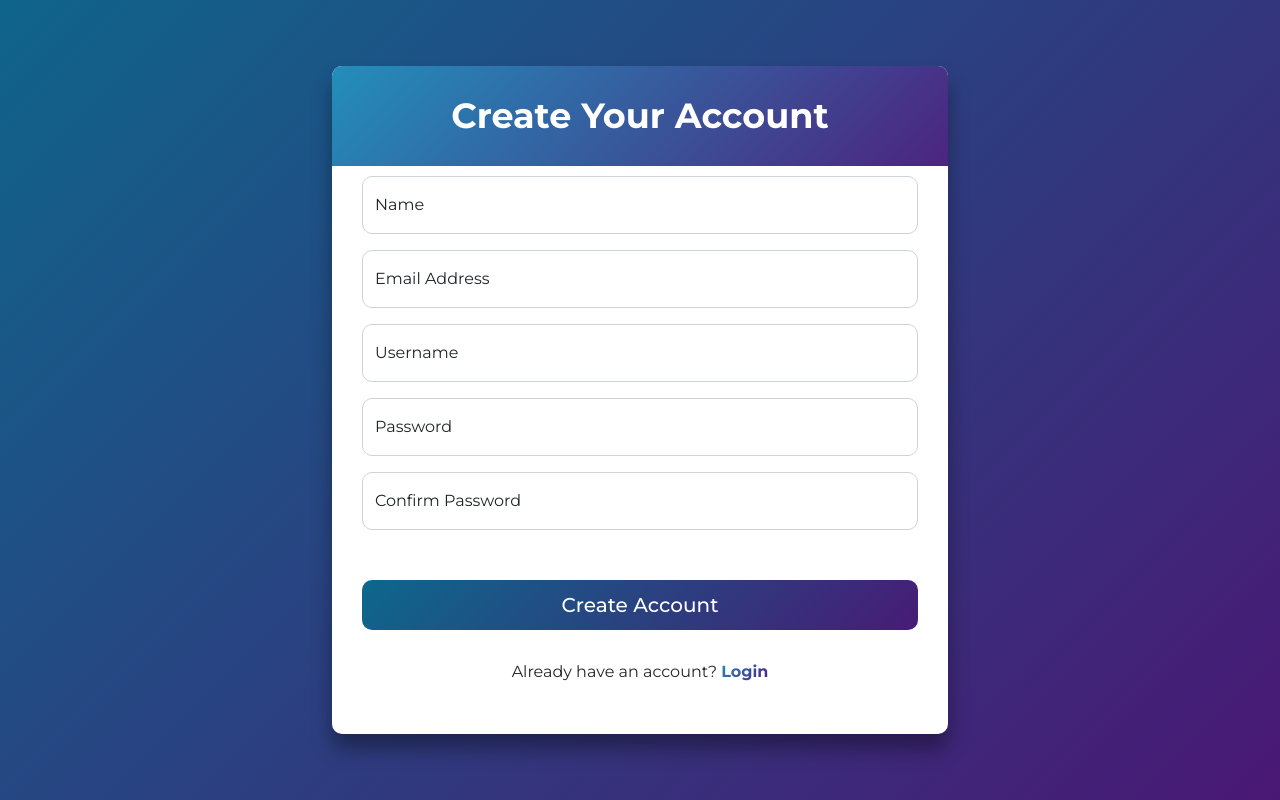
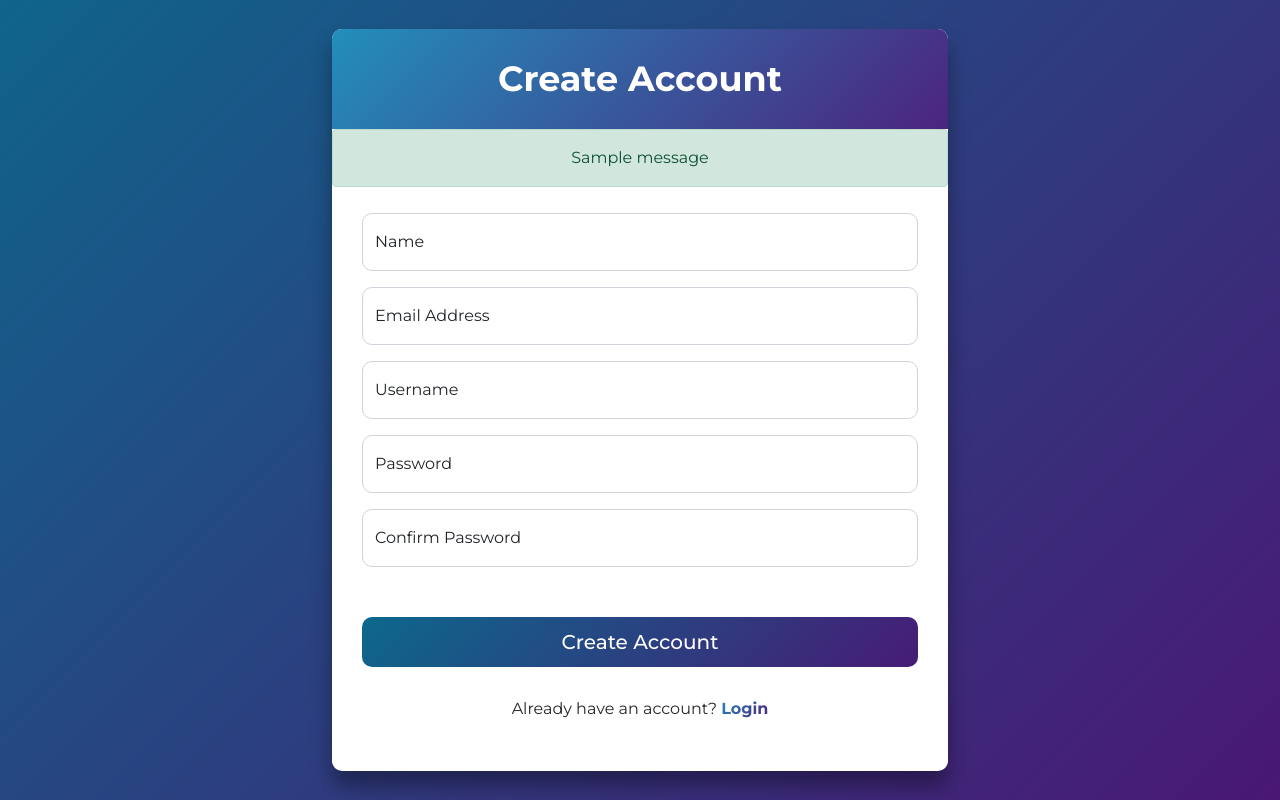
Before and after one commit to AanshOjha/Flask-Photo-Album-App, a Flask app: page /register in a window 1280 px wide. Run offline with Flask 3, Linux system fonts and the light colour scheme; one stand-in notice (Sample message) is shown.

Commit message:
Optimized alerts pop-up on screen

```diff
--- a/flaskalbum/routes.py
+++ b/flaskalbum/routes.py
@@ -9,7 +9,7 @@ user = User()
 # Route for the home page (login page)
 @app.route('/')
 def index():
-    return render_template('login.html')
+    return render_template('login.html', title='Login')
 
 # Route for user registration
 @app.route('/register', methods=['GET', 'POST'])
@@ -28,7 +28,7 @@ def register():
             return redirect('/')
 
     # Render the registration form for GET requests
-    return render_template('register.html')
+    return render_template('register.html', title='Create Account')
 
 # Route for user login
 @app.route('/login', methods=['GET','POST'])
@@ -58,7 +58,7 @@ def login():
 def home():
     # Check if the user is logged in, if not, redirect to the login page
     if 'username' in session:
-        return render_template('home.html')
+        return render_template('home.html', title='Home')
     else:
         return redirect('/')
 
@@ -91,7 +91,7 @@ def reset_request():
             return redirect('/login')
 
     # Render the password reset request form for GET requests
-    return render_template('reset_request.html', title='Reset Password')
+    return render_template('reset_request.html', title='Forgot Password')
 
 # Route for handling password reset with the provided token
 @app.route("/reset_password/<token>", methods=['GET', 'POST'])
--- a/flaskalbum/static/login.css
+++ b/flaskalbum/static/login.css
@@ -16,6 +16,13 @@ html, body {
   background: linear-gradient(-45deg, #ee7752, #59046e, #0b6a8d, #23d5ab);
   background-size: 400% 400%;
   animation: gradient 10s ease infinite;
+}
+
+.alerts {
+  text-align: center;
+  justify-content: center;
+  margin: 0 auto !important;
+  width: 100%;
 }
 
 @media (max-width: 720px) {
--- a/flaskalbum/templates/layout.html
+++ b/flaskalbum/templates/layout.html
@@ -14,17 +14,27 @@
 {% endif %}
 </head>
 <body>
-    {% block content %}
-    {% endblock %}
+    <div class="wrapper">
+    {% if title %}
+        <div class="title">{{ title }}</div>
+    {% else %}
+        <div class="title">Photo Album</div>
+    {% endif %}
 
-    {% with messages = get_flashed_messages() %}
-    {% if messages %}
-        {% for message in messages %}
-          <script>
-            alert('{{ message|safe }}')
-          </script>
-        {% endfor %}
-    {% endif %}
-    {% endwith %}
+    <div class="col-md-8 alerts">
+          {% with messages = get_flashed_messages(with_categories=true) %}
+            {% if messages %}
+              {% for category, message in messages %}
+                <div class="alert alert-{{ category }}">
+                  {{ message }}
+                </div>
+              {% endfor %}
+            {% endif %}
+          {% endwith %}
+    </div>
+        {% block content %}
+        {% endblock %}
+    </div>
+
 </body>
 </html>
--- a/flaskalbum/templates/login.html
+++ b/flaskalbum/templates/login.html
@@ -1,8 +1,5 @@
 {% extends "layout.html" %}
 {% block content %}
-   <div class="wrapper">
-      <div class="title">Welcome Back</div>
-
 <form method="POST" action="/login">
    <div class="form-floating mb-3 info">
       <input type="text" class="form-control" name="username" id="floatingInput" placeholder="username" required>
@@ -24,5 +21,4 @@
       Don't have an account? <a href="register">Sign up now!</a>
    </div>
 </form>
-   </div>
 {% endblock %}
--- a/flaskalbum/templates/register.html
+++ b/flaskalbum/templates/register.html
@@ -1,9 +1,5 @@
 {% extends "layout.html" %}
 {% block content %}
-    <div class="wrapper">
-        <div class="title">Create Your Account</div>
-
-
 <form method="POST" action="/register">
     <div class="form-floating mb-3 info">
       <input type="text" class="form-control" name="name" id="name" placeholder="username" required>
@@ -26,18 +22,15 @@
       <label for="confirm_password">Confirm Password</label>
       <span id="password_error" style="color: red;"></span>
     </div>
-
     <br>
 
     <div class="submit">
         <input type="submit" value="Create Account">
     </div>
-
     <div class="signup-link">
         Already have an account? <a href="/">Login</a>
      </div>
 </form>
-    </div>
 
 <script>
     // Get password and confirm password elements
--- a/flaskalbum/templates/reset_request.html
+++ b/flaskalbum/templates/reset_request.html
@@ -1,7 +1,5 @@
 {% extends "layout.html" %}
 {% block content %}
-<div class="wrapper">
-    <div class="title">Reset Password</div>
 <form method="POST" action="/reset_password">
     <div class="form-floating mb-3 info">
       <input type="email" class="form-control" name="email" id="floatingInput" placeholder="Email" required>
@@ -11,6 +9,4 @@
         <input type="submit" value="Send Email">
     </div>
 </form>
-    </div>
-</div>
 {% endblock content %}
--- a/flaskalbum/templates/reset_token.html
+++ b/flaskalbum/templates/reset_token.html
@@ -1,7 +1,5 @@
 {% extends "layout.html" %}
 {% block content %}
-    <div class="wrapper">
-        <div class="title">Reset Password</div>
 <form method="POST" action="">
     <div class="form-floating mb-3 info">
       <input type="password" class="form-control" name="password" id="password" placeholder="Password" required>
@@ -12,13 +10,10 @@
       <label for="confirm_password">Confirm Password</label>
       <span id="password_error" style="color: red;"></span>
     </div>
-
     <div class="submit">
         <input type="submit" value="Reset Password">
     </div>
 </form>
-        </div>
-    </div>
 
 <script>
     // Get password and confirm password elements
```
Lines whose indentation alone changed are shown as unchanged.
